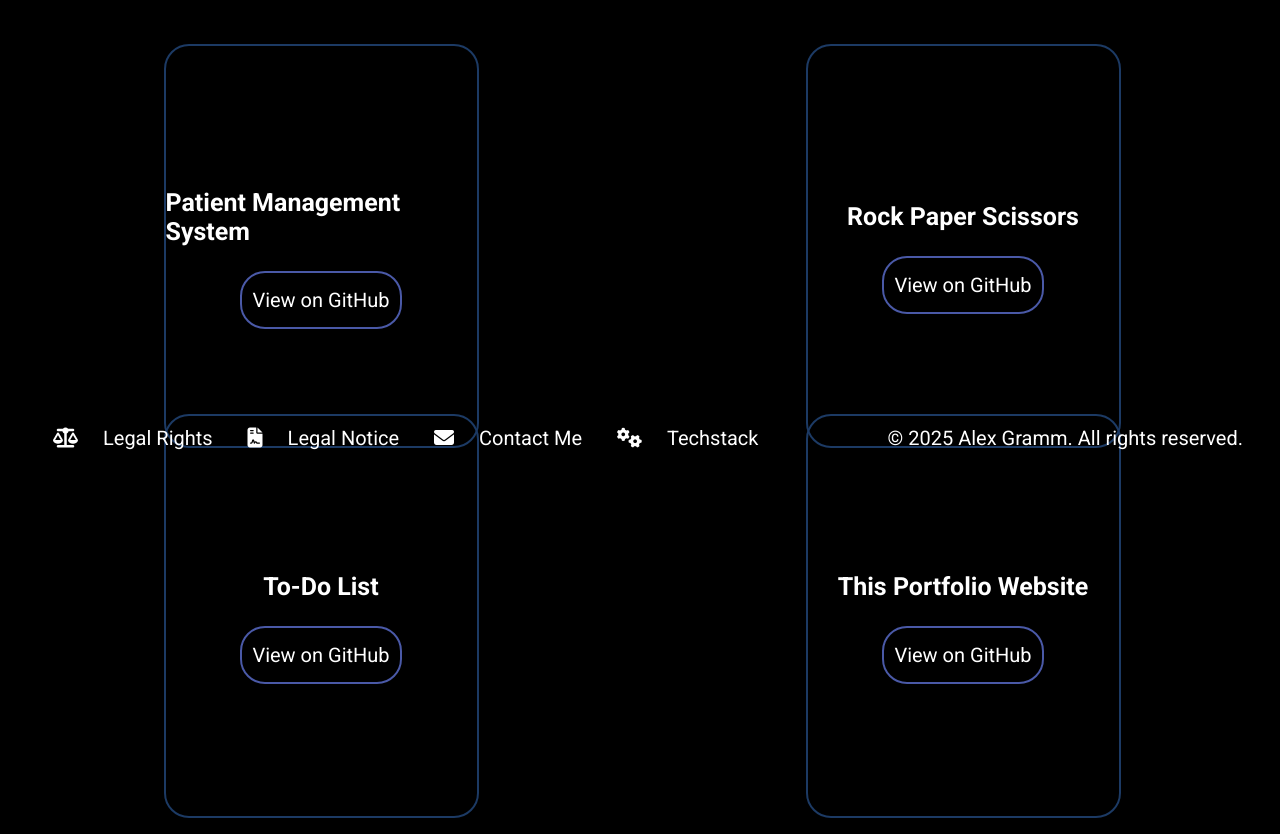
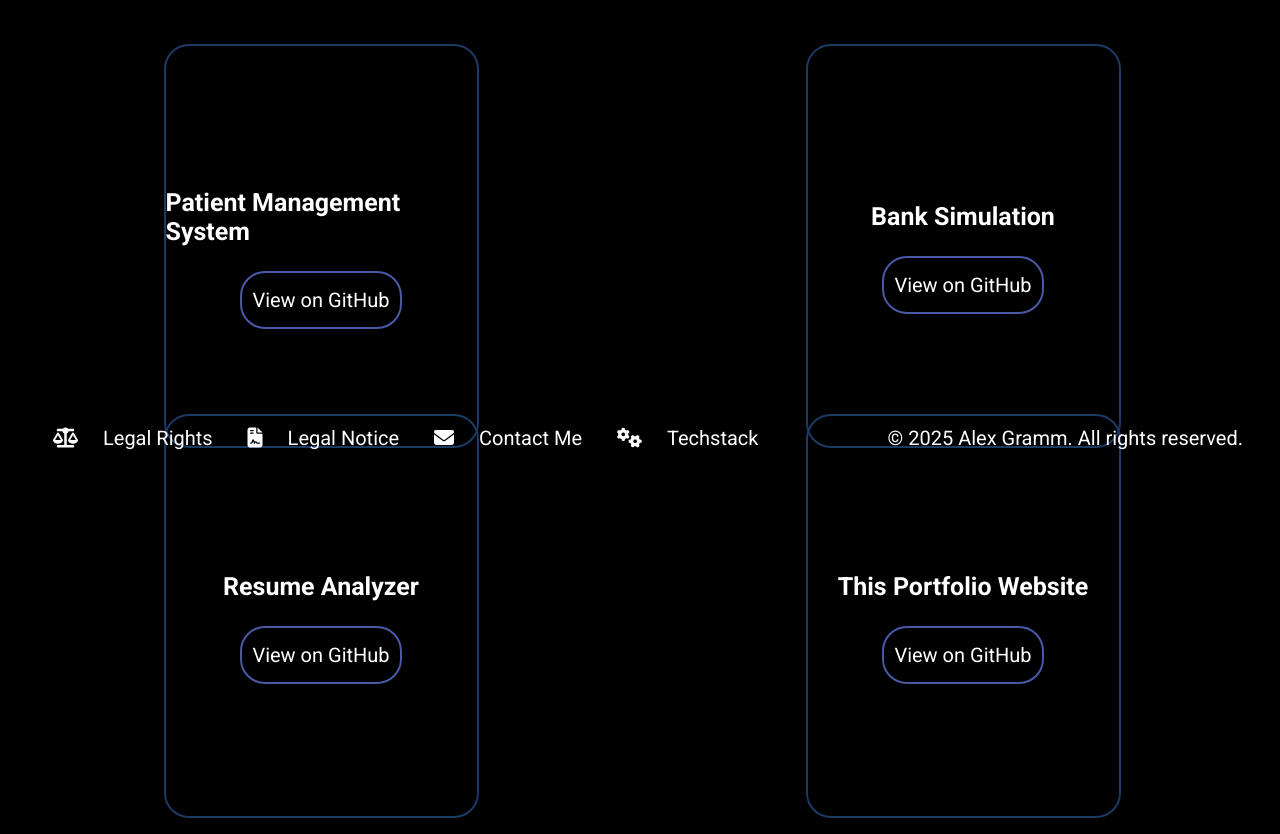
Before and after one commit to Agramm18/personal_portfolio_website, a Django app: page /projects/ in a window 1280 px wide. Shown: the part 320-1154 px from the top of the page. Run offline with Django 5.2, Linux system fonts and the light colour scheme; some libraries are stand-ins or nearby versions.

Commit message:
Layout changes

```diff
--- a/frontend/templates/projects.html
+++ b/frontend/templates/projects.html
@@ -74,17 +74,19 @@
             <div class="flip-card" id="project-2">
                 <div class="flip-card-inner">
                     <div class="front">
-                        <h3 class="project-title">To-Do List</h3>
+                        <h3 class="project-title">Resume Analyzer</h3>
                         <a href="#">View on GitHub</a>
                     </div>
                     <div class="back">
                         <h4 class="title-back">Technologies</h4>
                         <ul>
                             <li>Python</li>
+                            <li>spaCy</li>
+                            <li>pytQ6</li>
+                            <li>C++</li>
                         </ul>
                         <h4 class="title-back">Description</h4>
-                        <p class="description">A simple Python-based to-do list application that manages tasks from the command line.
-                        It does not include a GUI and does not use a database.</p>
+                        <p class="description">A tool that calulate how well your resumee matches with an job advertisment</p>
                     </div>
                 </div>
             </div>
@@ -93,17 +95,18 @@
             <div class="flip-card" id="project-3">
                 <div class="flip-card-inner">
                     <div class="front">
-                        <h3 class="project-title">Rock Paper Scissors</h3>
+                        <h3 class="project-title">Bank Simulation</h3>
                         <a href="#">View on GitHub</a>
                     </div>
                     <div class="back">
                         <h4 class="title-back">Technologies</h4>
                         <ul>
+                            <li>C++</li>
                             <li>Python</li>
+                            <li>JSON</li>
                         </ul>
                         <h4 class="title-back">Description</h4>
-                        <p class="description">A CLI (Command Line Interface) game where you play Rock, Paper, Scissors against the computer.
-                        The game tracks rounds, points, and ties, then displays the final score and shows who won.</p>
+                        <p class="description">A simulation from a banking software to learn C++</p>
                     </div>
                 </div>
             </div>
@@ -116,10 +119,11 @@
                         <a href="#">View on GitHub</a>
                     </div>
                     <div class="back">
-                        <h4 class="title-back">Technologies</h4>
                         <h4 class="title-back">Description</h4>
                         <p class="description">This is the project you are currently viewing.
-                        <a href="#" id="techstack">Click here to get to the techstack side</a></p>
+                        <div class="link-id">
+                            <a href="#" id="techstack">Click here to get to the techstack side</a></p>
+                        </div>
                     </div>
                 </div>
             </div>
```
Also changed, not shown: other parts of frontend/templates/projects.html (+1 -1 lines).
